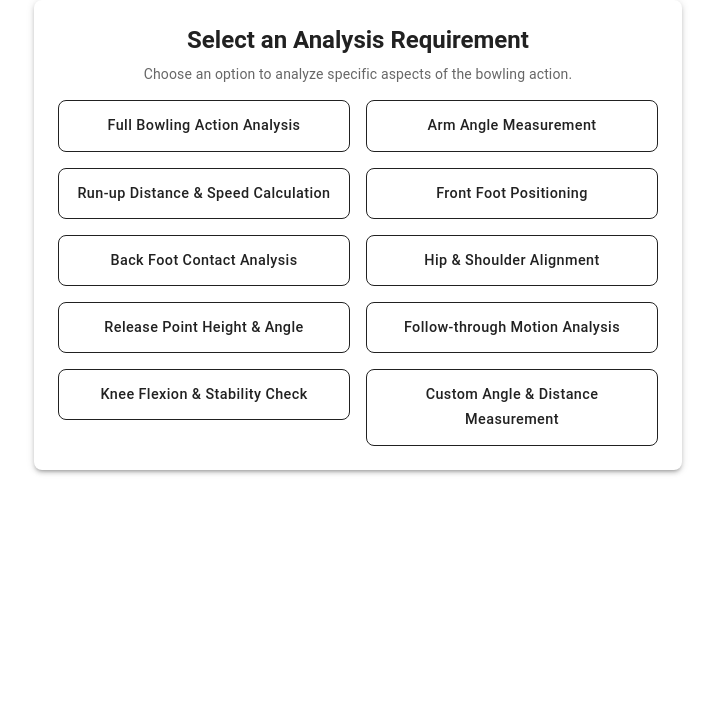
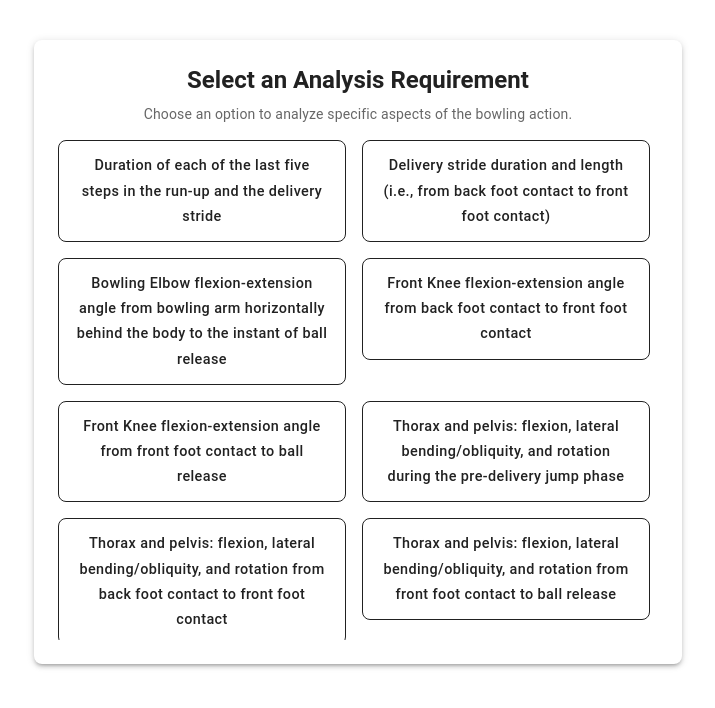
Before and after one commit to JagathGamage/VisionPose, a React (Create React App) app in the folder frontend/frontend/: page /requirementSelector in a window 1280 px wide. Shown: the top 708 px of the page, without its empty margins (282-997 px from the left). Built offline with nearby package versions, Linux system fonts and the light colour scheme; what @ffmpeg/ffmpeg would draw is missing.

Commit message:
add corect reqiuremnts

```diff
--- a/frontend/frontend/src/components/RequirementSelector.js
+++ b/frontend/frontend/src/components/RequirementSelector.js
@@ -1,30 +1,30 @@
 import { useState } from "react";
-import { Card, CardContent, Typography, Button, Grid } from "@mui/material";
-import { useNavigate } from "react-router-dom"; // Import useNavigate
+import { Card, CardContent, Typography, Button, Grid, Box } from "@mui/material";
+import { useNavigate } from "react-router-dom";
 
 const requirements = [
-  "Full Bowling Action Analysis",
-  "Arm Angle Measurement",
-  "Run-up Distance & Speed Calculation",
-  "Front Foot Positioning",
-  "Back Foot Contact Analysis",
-  "Hip & Shoulder Alignment",
-  "Release Point Height & Angle",
-  "Follow-through Motion Analysis",
-  "Knee Flexion & Stability Check",
-  "Custom Angle & Distance Measurement",
+  " Duration of each of the last five steps in the run-up and the delivery stride ",
+  "Delivery stride duration and length (i.e., from back foot contact to front foot contact) ",
+  "Bowling Elbow flexion-extension angle from bowling arm horizontally behind the body to the instant of ball release",
+  "Front Knee flexion-extension angle from back foot contact to front foot contact ",
+  "Front Knee flexion-extension angle from front foot contact to ball release ",
+  "Thorax and pelvis: flexion, lateral bending/obliquity, and rotation during the pre-delivery jump phase  ",
+  "Thorax and pelvis: flexion, lateral bending/obliquity, and rotation from back foot contact to front foot contact ",
+  "Thorax and pelvis: flexion, lateral bending/obliquity, and rotation from front foot contact to ball release",
+  "Centre of mass of head x, y, z distance with respect to the front foot during the entire front foot contact phase",
+  " Wrist joint speed (x, y, z) and Ball release speed from front foot contact to the instant of ball release",
 ];
 
 export default function RequirementSelector() {
   const [selectedRequirement, setSelectedRequirement] = useState("");
-  const navigate = useNavigate(); // Initialize navigation
+  const navigate = useNavigate();
 
   const handleNext = () => {
-    navigate("/videoTrimmer", { state: { selectedRequirement } }); // Navigate to video trim page
+    navigate("/videoTrimmer", { state: { selectedRequirement } });
   };
 
   return (
-    <Card sx={{ maxWidth: 600, mx: "auto", p: 3, boxShadow: 3, borderRadius: 2 }}>
+    <Card sx={{ maxWidth: 600, mx: "auto", p: 3, mt: 5, boxShadow: 3, borderRadius: 2 }}>
       {/* Heading */}
       <Typography variant="h5" fontWeight="bold" align="center" gutterBottom>
         Select an Analysis Requirement
@@ -33,7 +33,8 @@ export default function RequirementSelector() {
         Choose an option to analyze specific aspects of the bowling action.
       </Typography>
 
-      {/* Requirement Buttons */}
+      {/* Scrollable List of Requirements */}
+      <Box sx={{ maxHeight: 500, overflowY: "auto", pr: 1 }}>
         <Grid container spacing={2}>
           {requirements.map((req, index) => (
             <Grid item xs={12} sm={6} key={index}>
@@ -54,6 +55,7 @@ export default function RequirementSelector() {
             </Grid>
           ))}
         </Grid>
+      </Box>
 
       {/* Display Selected Requirement */}
       {selectedRequirement && (
```
Lines whose indentation alone changed are shown as unchanged.
